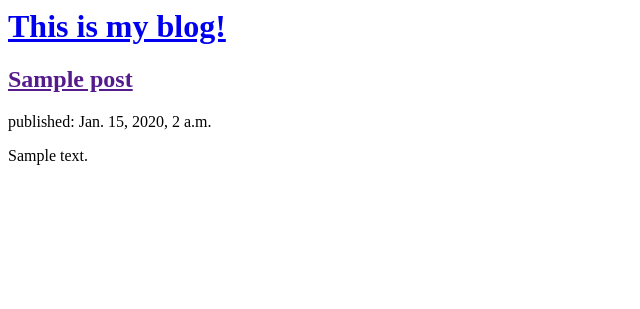
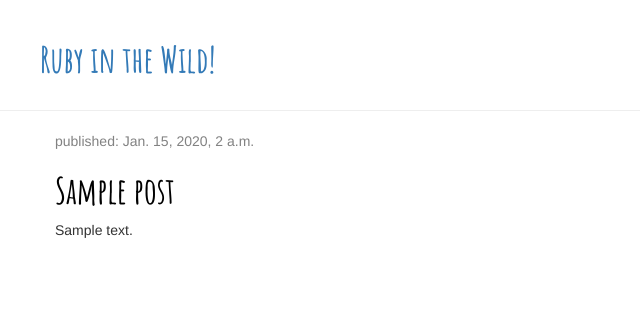
Before and after one commit to evanpyke/rubyinthewild-blog, a Django app: template blog/templates/blog/post_list.html in a window 1280 px wide. Shown: the top 309 px of the page, without its empty margins (0-640 px from the left). Run offline with Django 3.2, Linux system fonts and the light colour scheme; the template is opened without the code that fills it: values that come from a table or form of the project are taken from there, others are empty; tables that the repository leaves empty hold one stand-in row (values such as "Sample post"); some libraries are stand-ins or nearby versions.

Commit message:
css selectors and base template

```diff
--- /dev/null
+++ b/blog/static/css/blog.css
@@ -0,0 +1,50 @@
+.page-header {
+    background-color: ##ff9400;
+    color: #F75C2D;
+    margin-top: 0;
+    padding: 20px 20px 20px 40px;
+    font-family: 'Rock Salt', cursive;
+}
+
+.page-header h1, .page-header h1 a, .page-header h1 a:visited, .page-header h1 a: active {
+    color: #ffffff;
+    font-family: 'Rock Salt', cursive;
+//    font-family: 'Permanent Marker', cursive;
+//    font-family: 'Amatic SC', cursive;
+    font-size: 72pt;
+    text-decoration: none;
+}
+
+.content {
+    margin-left: 40px;
+}
+
+h1, h2, h3, h4 {
+    font-family: 'Amatic SC', cursive;
+}
+.date {
+    color: #828282;
+}
+
+.save {
+    float: right;
+}
+
+.post-form textarea, .post-form input {
+    width: 100%;
+}
+
+.top-menu, .top-menu:hover, .top-menu:visited {
+    color: #ffffff;
+    float: right;
+    font-size: 26pt;
+    margin-right: 20px;
+}
+
+.post {
+    margin-bottom: 70px;
+}
+
+.post h1 a, .post h1 a:visited {
+    color: #000000;
+}
--- /dev/null
+++ b/blog/templates/blog/base.html
@@ -0,0 +1,24 @@
+{% load staticfiles %}
+
+<html>
+    <head>
+        <title>Ruby in the Wild!</title>
+        <link rel="stylesheet" href="//maxcdn.bootstrapcdn.com/bootstrap/3.2.0/css/bootstrap.min.css">
+        <link rel="stylesheet" href="//maxcdn.bootstrapcdn.com/bootstrap/3.2.0/css/bootstrap-theme.min.css">
+        <link rel="stylesheet" href="{% static 'css/blog.css' %}">
+        <link href="https://fonts.googleapis.com/css?family=Amatic+SC:700|Permanent+Marker|Rock+Salt" rel="stylesheet">
+    </head>
+    <body>
+        <div class="page-header">
+            <h1><a href="/">Ruby in the Wild!</a></h1>
+        </div>
+        <div class="content container">
+            <div class="row">
+                <div class="col-md-8">
+                {% block content %}
+                {% endblock %}
+                </div>
+            </div>
+        </div>
+    </body>
+</html>
--- a/blog/templates/blog/post_list.html
+++ b/blog/templates/blog/post_list.html
@@ -1,18 +1,13 @@
-<html>
-    <head>
-        <title>Ruby in the Wild!</title>
-    </head>
-    <body>
-        <div>
-            <h1><a href="/">This is my blog!</a></h1>
+{% extends 'blog/base.html' %}
+
+{% block content %}
+    {% for post in posts %}
+        <div class="post">
+            <div class="date">
+                <p>published: {{ post.published_date }}</p>
+            </div>
+            <h1><a href="">{{ post.title }}</a></h1>
+            <p>{{ post.text|linebreaksbr }}</p>
         </div>
-
-        {% for post in posts %}
-            <div>
-                <h2><a href="">{{ post.title }}</a></h2>
-                <p>published: {{ post.published_date }}</p>
-                <p>{{ post.text|linebreaksbr }}</p>
-            </div>
-        {% endfor %}
-    </body>
-</html>
+    {% endfor %}
+{% endblock %}
```
